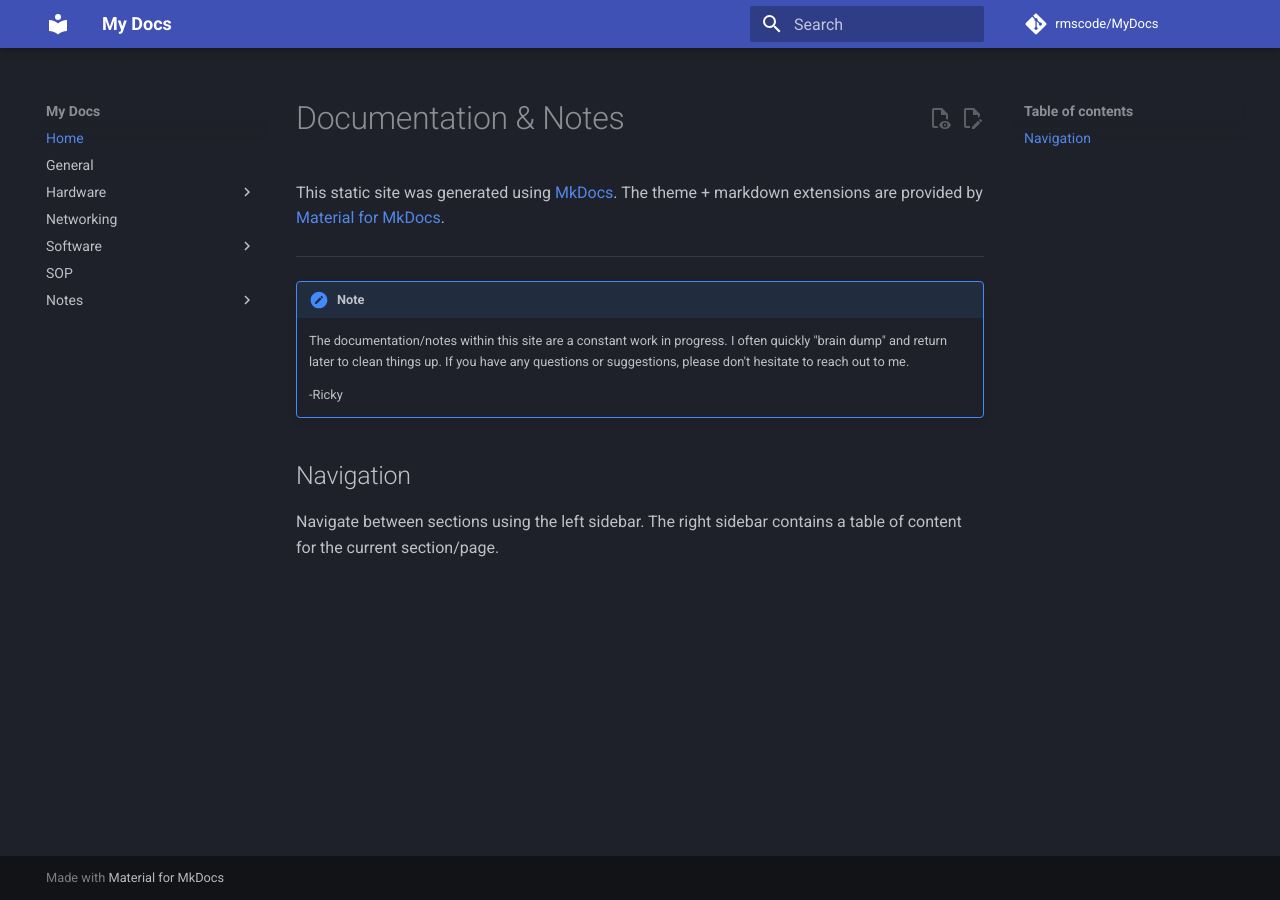
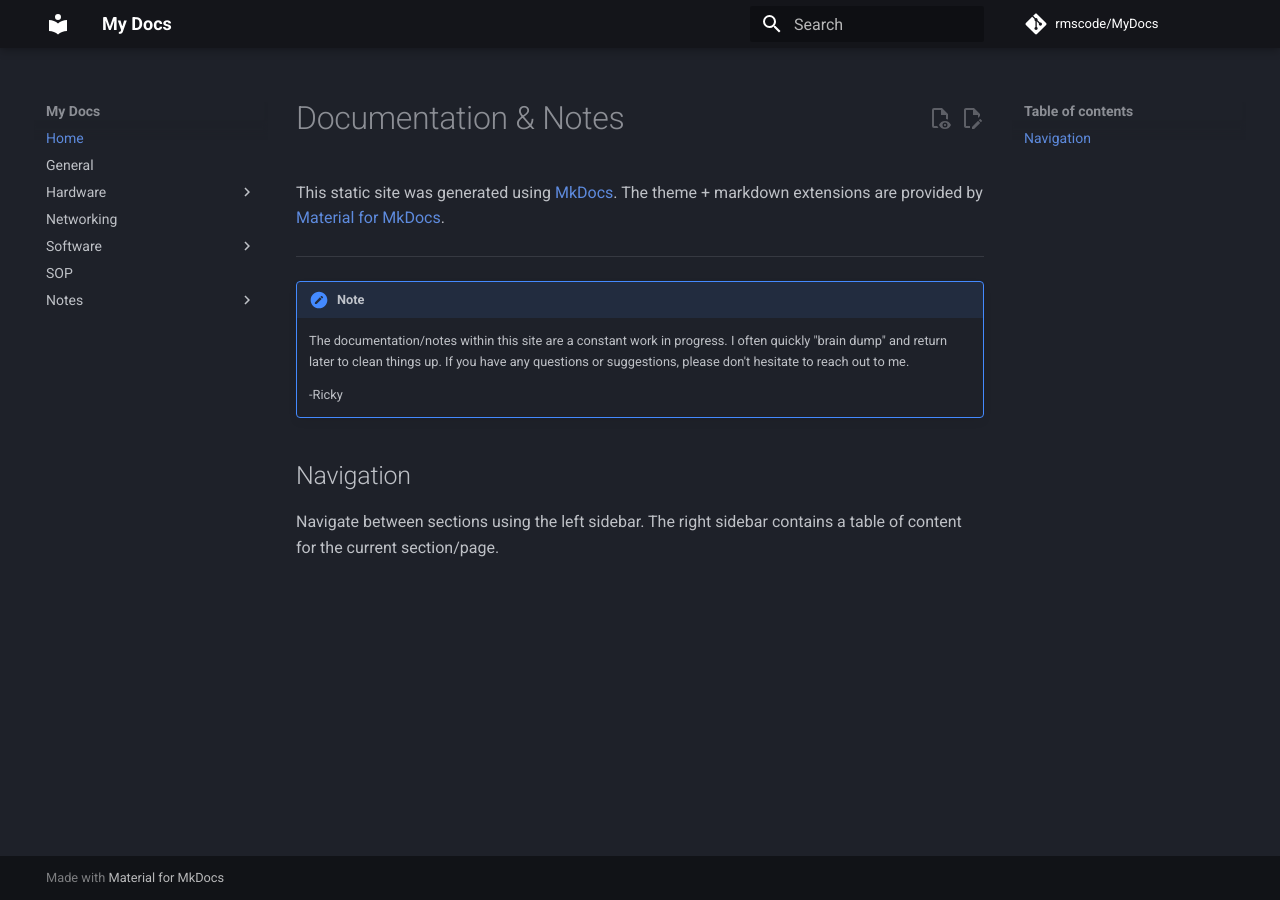
Before and after one commit to rmscode/binary-garden, an MkDocs documentation site: the page built from docs/index.md, in a window 1280 px wide. Built offline with MkDocs 1.6.1 and Material for MkDocs 9.7.7, drawn with Linux system fonts in a browser that asks for light colours; comment, search, counter and statistics services are not loaded.

Commit message:
Update mkdocs.yml

```diff
--- a/mkdocs.yml
+++ b/mkdocs.yml
@@ -34,6 +34,11 @@ theme:
     # - toc.integrate
   palette:
     scheme: slate
+    primary: black
+    accent: indigo
+  font:
+    text: Roboto
+    code: Roboto Mono
 
 # Plugins
 plugins:
```
